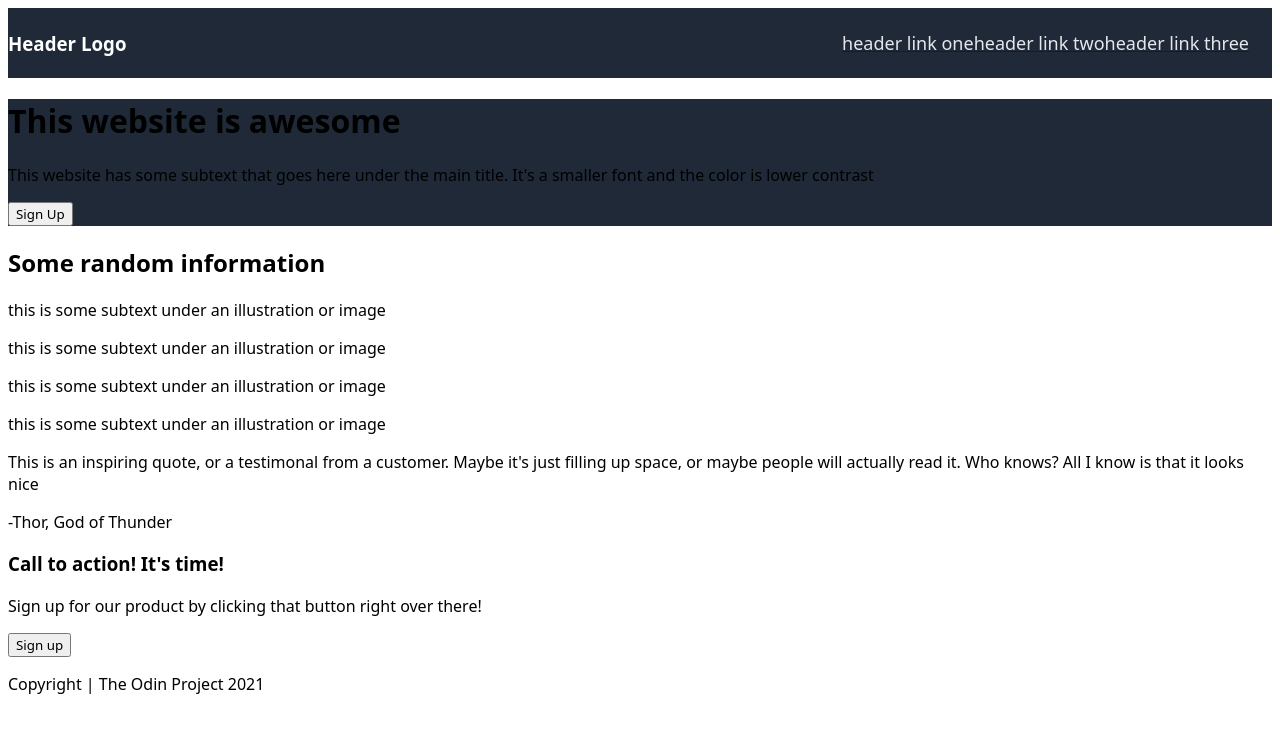
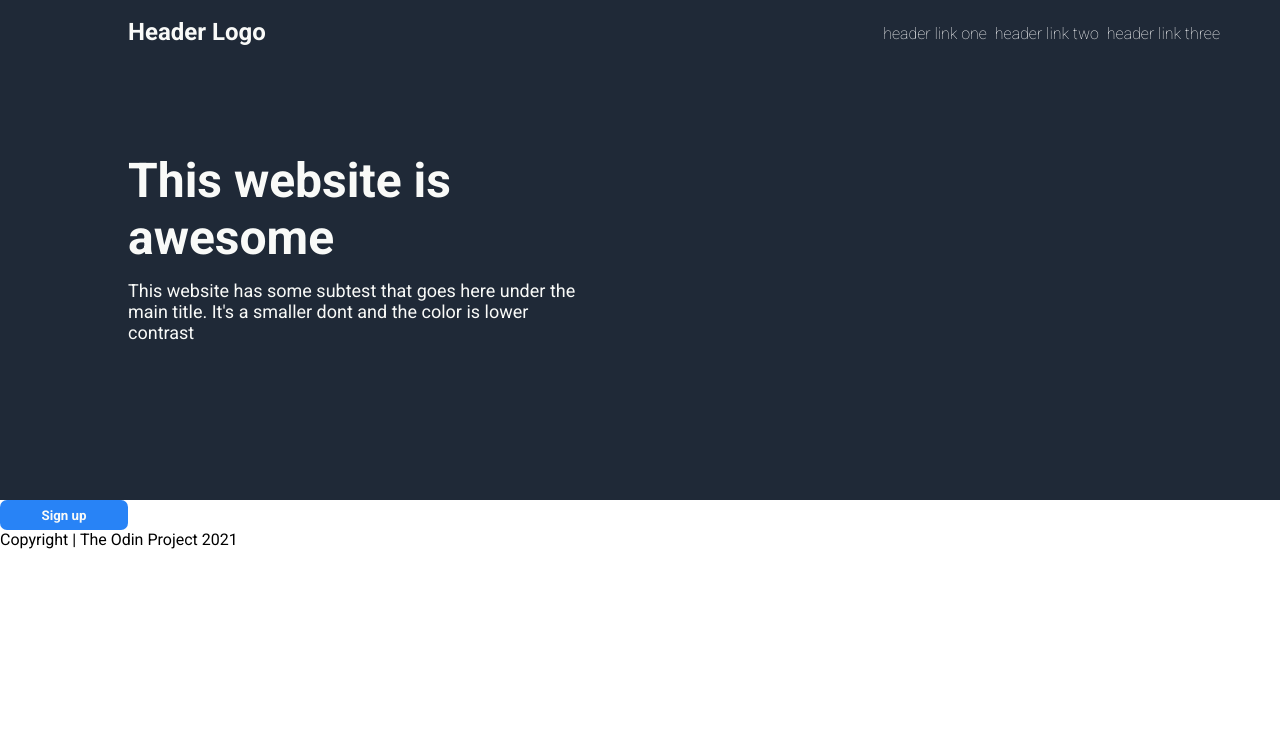
Before and after one commit to maxgarniss/odin-landing-page, a plain HTML site: page index.html in a window 1280 px wide. Drawn offline with Linux system fonts and the light colour scheme; files whose address does not match are found by name.

Commit message:
redesign of all hmtl and css - struggling with positiong on subtext and h1 elements

```diff
--- a/index.html
+++ b/index.html
@@ -5,47 +5,27 @@
     <meta name="viewport" content="width=device-width, initial-scale=1.0">
     <title>Hero Page</title>
     <link rel="stylesheet" href="C:\Users\maxga\Desktop\odin\repos\odin-landing-page\style.css">
+    <link href="https://fonts.googleapis.com/css2?family=Roboto:ital,wght@0,100;0,300;0,400;0,500;0,700;0,900;1,100;1,300;1,400;1,500;1,700;1,900&display=swap" rel="stylesheet">
 </head>
 <body>
-    <div class="header">
-        <div class="header-logo">
-            <h3>Header Logo</h3>
-        </div>
-            <div class="header-links">
+    <div class="top">
+        <p class="header-logo">Header Logo</p>
+        <div class="nav-bar">
                 <nav>
                     <ul>
-                        <a href="#"><li>header link one</li></a><br>
-                        <a href="#"><li>header link two</li></a><br>
-                        <a href="#"><li>header link three</li></a><br>
+                        <a href="#"><li>header link one</li></a>
+                        <a href="#"><li>header link two</li></a>
+                        <a href="#"><li>header link three</li></a>
                     </ul>
                 </nav>
             </div>
         </div>
-    <div class="top">
-        <h1> This website is awesome</h1>
-        <p>This website has some subtext that goes here under the main title. It's a smaller font and the color is lower contrast</p>
-        <button class="sign-up-button">Sign Up</button>
-        <img id="placeholder-image" href="#">
-    </div>
+    <h1 class="secondary">This website is awesome</h1>
+    <p id="subtext">This website has some subtest that goes here under the main title. It's a smaller dont and the color is lower contrast</p>
+    <button class ="sign-up">Sign up</button>
+    <div class="placeholder-img"></div>
     <div class="mid">
-        <h2> Some random information</h2>
-        <div class="box-1"></div>
-        <p>this is some subtext under an illustration or image</p>
-        <div class="box-2"></div>
-        <p>this is some subtext under an illustration or image</p>
-        <div class="box-3"></div>
-        <p>this is some subtext under an illustration or image</p>
-        <div class="box-4"></div>
-        <p>this is some subtext under an illustration or image</p>
-    </div>
-    <div class="quote">
-        <p> This is an inspiring quote, or a testimonal from a customer. Maybe it's just filling up space, or maybe people will actually read it. Who knows? All I know is that it looks nice</h2>
-        <p> -Thor, God of Thunder</p>
-    </div>
-    <div class="cta">
-        <h3>Call to action! It's time!</h3>
-        <p> Sign up for our product by clicking that button right over there!</p>
-        <button class="sign-up-button-cta"> Sign up</button>
+
     </div>
 <footer>
     <p> Copyright | The Odin Project 2021 </p>
--- a/style.css
+++ b/style.css
@@ -1,45 +1,86 @@
 * {
-    font-family: system-ui, -apple-system, BlinkMacSystemFont, 'Segoe UI', Roboto, Oxygen, Ubuntu, Cantarell, 'Open Sans', 'Helvetica Neue', sans-serif;
-}
+    /* border: solid red 1px; */
+    margin: 0;
+    padding: 0;
+    font-family: 'Roboto', sans-serif;
 
-.header {
-    display: flex;
-    justify-content: space-between;
-    align-items: center;
-    background-color: #1F2937;
-}
-.header-logo {
-    display: flex;
-    justify-content: flex-end;
-    color: white;
-    margin: 0;
-}
-
-.header-links nav {
-    display: flex;
-}
-
-.header-links nav ul {
-    display: flex;
-    font-size: 18px;
-    padding: 15px;
-    margin: 8px;
-    border:4px;
-    justify-content: space-around;
-}
-.header-links nav ul li{
-    display: flex;
-    flex-direction: row;
-    list-style: none;
-    font-size: 18px;
-    color: #e5e7eb;
-}
-
-.header-links nav ul li a{
-    text-decoration: none;
-    color: #e5e7eb;
 }
 
 .top {
-    background-color: #1F2937;
+    position: static;
+     background-color: #1f2937;
+     height: 500px;
 }
+
+.header-logo {
+    position: relative;
+    top: 3.5%;
+    color: #f9faf8;
+    font-size: 24px;
+    left: 10%;
+    font-weight: bold;
+    width: 12%;
+}
+
+nav {
+    position: absolute;
+    top: 2%;
+    right: 4%;
+
+}
+.nav-bar ul {
+    display: flex;
+    flex-direction: row;
+    justify-content: space-between;
+    position: relative;
+    right: 5%;
+    padding: 8px;
+    list-style: none;
+    width: 100%
+}
+
+nav li {
+    padding: 0%;
+    list-style: none;
+    color: white;
+    font-weight: lighter;
+    text-decoration-color: rbg(0,0,0);
+}
+
+a {
+    text-decoration-color: rgb(0,0,0,0);
+}
+
+h1 {
+    position: absolute;
+    top: 19%;
+    left:10%;
+    color: rgb(255, 255, 255);
+    width: 325px;
+    font-size: 48px;
+    color: #f9faf8;
+}
+
+#subtext {
+    font-size: 18px;
+    width: 448px;
+    position: absolute;
+    top: 35%;
+    left: 10%;
+    color: #f9faf8;
+}
+
+.sign-up {
+    position: static;
+    background-color: #2883f6;
+    border: none;
+    font-weight: bold;
+    width: 128px;
+    height: 30px;
+    color: #f9faf8;
+    padding: 4px 22px;
+    border-radius: 7px;
+    left: 10%;
+    bottom: 54%;
+    cursor: pointer;
+}
```
